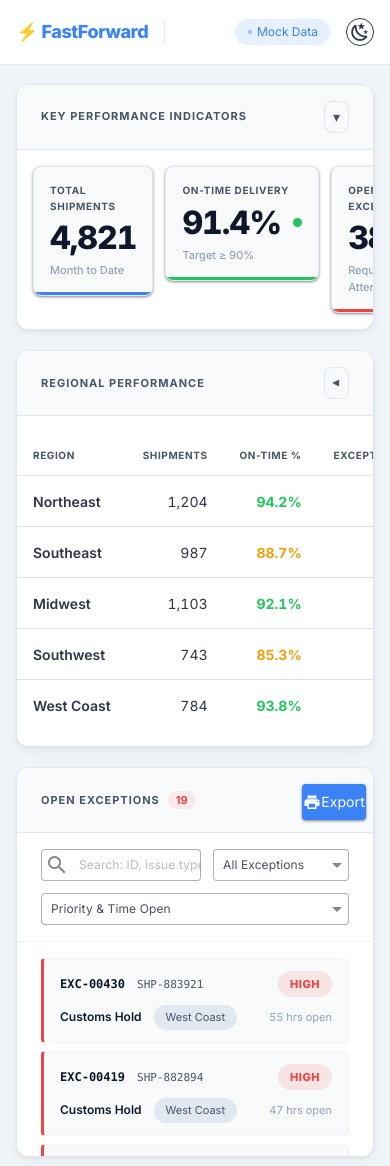
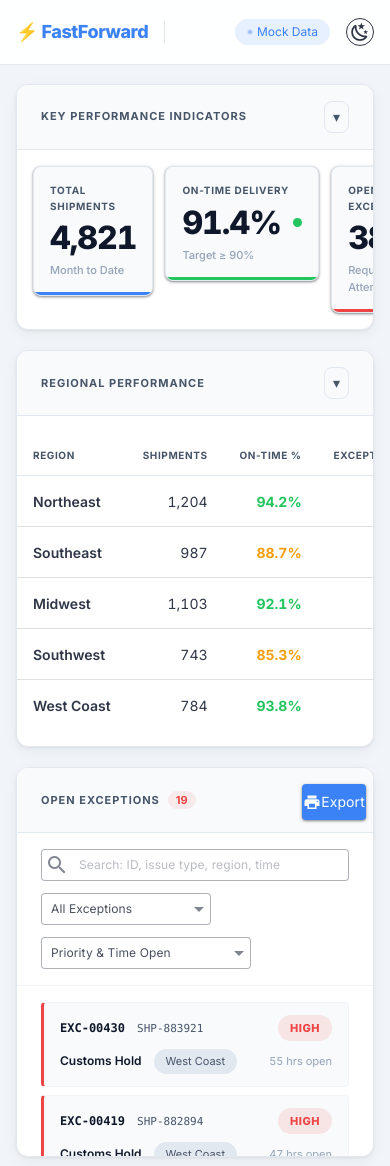
Before and after one commit to jerm-cowan/my-dashboard, a Vue app: page / in a window 390 px wide. Shown: the top 1166 px of the page. Built offline with nearby package versions, Linux system fonts and the light colour scheme.

Commit message:
Refactor CSS for 2-column layout: apply media queries for drawer behavior and caret direction adjustments.

```diff
--- a/src/assets/main.css
+++ b/src/assets/main.css
@@ -347,6 +347,13 @@ body {
   transition: flex var(--t-slow), max-width var(--t-slow);
 }
 
+/* ── 2-column-only: drawer strip + caret directions ────────────────────────
+   All rules below only apply when the two-column side-by-side layout is
+   active (≥1280px). At the stacked breakpoint these rules must be absent so
+   collapsed sections behave like every other section on the page.
+   This gate applies to any future 2-column row sections as well.
+   ──────────────────────────────────────────────────────────────────────────── */
+@media (min-width: 1280px) {
   /* Drawer: left panel collapsed → 52px vertical strip */
   .dashboard__row--left-collapsed .dashboard__col-left {
     flex: 0 0 52px !important;
@@ -357,6 +364,7 @@ body {
   .dashboard__row--right-collapsed .dashboard__col-right {
     flex: 0 0 52px !important;
     max-width: 52px !important;
+  }
 }
 
 /* Fixed print/export FAB */
@@ -489,11 +497,12 @@ body {
   max-height: 0;
 }
 
-/* ── Row section: caret direction overrides ─────────────────────────────────
+/* ── Row section: caret direction overrides (2-column layout only) ──────────
    Left col (Regional): expanded = caret points LEFT; collapsed = points RIGHT.
    Right col (Exceptions): expanded = caret points RIGHT; collapsed = points LEFT.
+   Gated to ≥1280px so stacked sections use the standard up/down caret.
    ──────────────────────────────────────────────────────────────────────────── */
-
+@media (min-width: 1280px) {
   .dashboard__row .dashboard__col-left .section-toggle span {
     transform: rotate(90deg); /* expanded: ◂ points left */
   }
@@ -508,8 +517,8 @@ body {
     transform: rotate(90deg); /* collapsed: ◂ points left (inward) */
   }
 
-/* ── Drawer strip: collapsed panel becomes a narrow vertical tab ────────────
-   ──────────────────────────────────────────────────────────────────────────── */
+  /* ── Drawer strip: collapsed panel becomes a narrow vertical tab ──────────
+     ──────────────────────────────────────────────────────────────────────── */
 
   .dashboard__row--left-collapsed .dashboard__col-left .section-header,
   .dashboard__row--right-collapsed .dashboard__col-right .section-header {
@@ -540,6 +549,7 @@ body {
     position: relative;
     z-index: 1;
     box-shadow: var(--shadow-raised);
+  }
 }
 
 /* ============================================================
@@ -1293,20 +1303,20 @@ body {
     overflow: hidden;
   }
 
+  /*
+    When the section is collapsed, release the fixed height so the card
+    shrinks to just the header. The :has() selector has higher specificity
+    than the rule above, so it wins without needing a source-order trick.
+    The !important still beats the Vuetify inline style="height: 100%".
+  */
+  .dashboard__col-right .dashboard__section:has(.section-content--collapsed) {
+    height: auto !important;
+  }
+
   /* Feed inherits its scrollable height from the bounded section card above —
      restore the base rule so no conflicting max-height interferes. */
   .dashboard__col-right .exceptions-feed {
     max-height: none !important;
-  }
-
-  /* Drawer: collapsed state should hide vertically (height), not clip width */
-  .dashboard__row--left-collapsed .dashboard__col-left {
-    flex: 0 0 52px !important;
-    max-width: 100% !important;
-  }
-  .dashboard__row--right-collapsed .dashboard__col-right {
-    flex: 0 0 52px !important;
-    max-width: 100% !important;
   }
 
   /* Tighten KPI and carrier grid padding to recover space */
@@ -1316,15 +1326,15 @@ body {
     padding: var(--sp-4) !important;
   }
 
-  /* Filter controls: allow selects to shrink rather than overflow */
+  /* Filter/sort selects keep their original fixed widths at all breakpoints —
+     only the search field flexes to fill remaining space. */
   .exceptions-filter-select {
-    flex: 1 1 130px !important;
-    min-width: 110px !important;
+    flex: 0 0 170px !important;
   }
   .exceptions-sort-select {
-    flex: 1 1 160px !important;
-    min-width: 130px !important;
+    flex: 0 0 210px !important;
   }
+
 }
 
 /*
```
Lines whose indentation alone changed are shown as unchanged.
